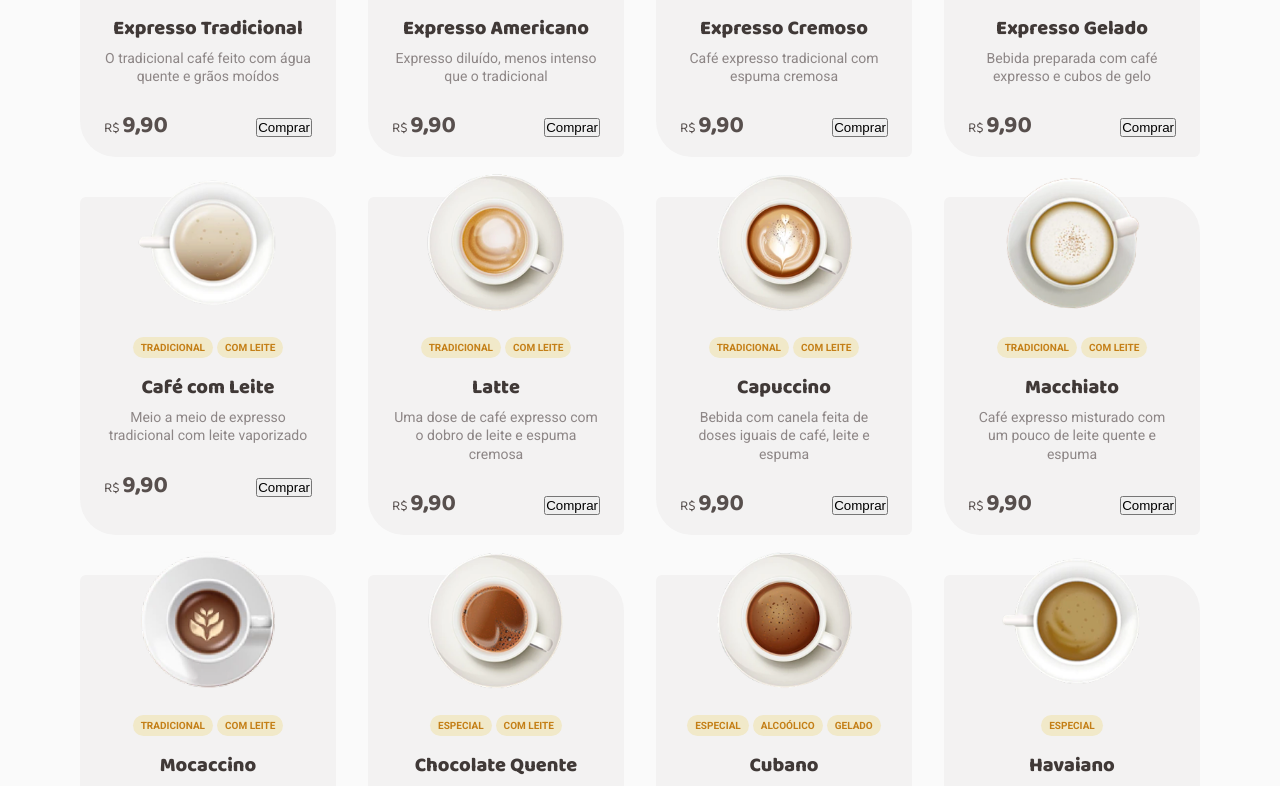
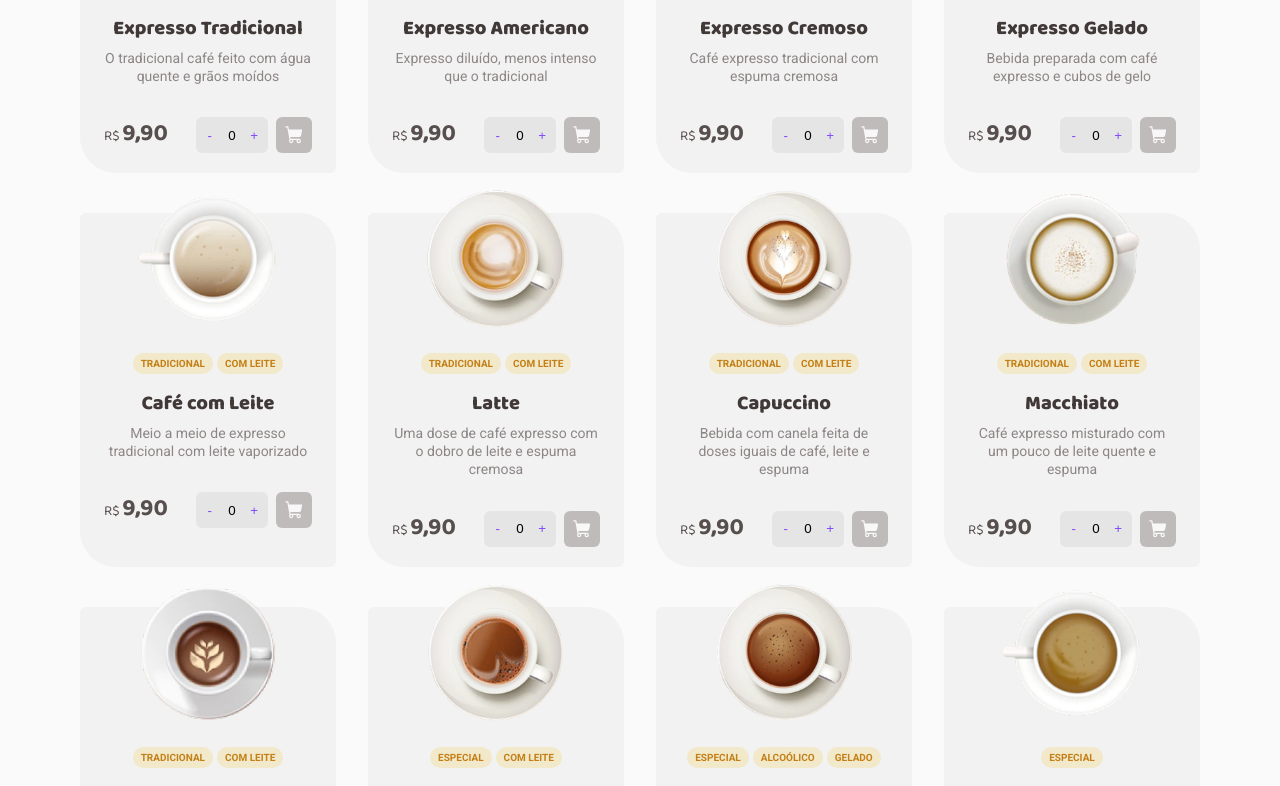
Before and after one commit to sollyworks/coffeedelivery, a React (Vite) app: page / in a window 1280 px wide. Shown: the part 844-1630 px from the top of the page. Built offline with nearby package versions, Linux system fonts and the light colour scheme.

Commit message:
Criação do componente QuantityInput

```diff
--- a/src/components/ProductCard/index.tsx
+++ b/src/components/ProductCard/index.tsx
@@ -2,6 +2,7 @@ import styles from "./index.module.css";
 import { Product } from "../../types/product";
 import { coffeeImages } from "../../assets";
 import { formatCurrency } from "../../utils/formatCurrency";
+import { QuantityInput } from "../QuantityInput";
 
 export function ProductCard({ coffee }: { coffee: Product }) {
   return (
@@ -26,9 +27,7 @@ export function ProductCard({ coffee }: { coffee: Product }) {
         <span className={styles.price}>
           R$ <strong>{formatCurrency(coffee.price)}</strong>
         </span>
-        <div>
-          <button type="button">Comprar</button>
-        </div>
+        <QuantityInput />
       </div>
     </div>
   );
--- /dev/null
+++ b/src/components/QuantityInput/index.module.css
@@ -0,0 +1,68 @@
+.quantityForm {
+  display: flex;
+  gap: 0.5rem;
+}
+
+.quantityWrapper {
+  background-color: var(--base-button);
+  width: 100%;
+  max-width: 72px;
+  display: flex;
+  align-items: center;
+  justify-content: space-between;
+  padding: 8px;
+  border-radius: 6px;
+
+  .controlButton {
+    background-color: transparent;
+    border: none;
+    width: 14px;
+    height: 14px;
+    display: flex;
+    align-items: center;
+    justify-content: center;
+    cursor: pointer;
+    color: var(--purple);
+    transition: color 0.2s;
+
+    &:hover {
+      color: var(--purple-dark);
+    }
+  }
+
+  input {
+    background-color: transparent;
+    border: none;
+    text-align: center;
+    outline: none;
+    appearance: none;
+
+    &::-webkit-inner-spin-button,
+    &::-webkit-outer-spin-button {
+      appearance: none;
+    }
+  }
+}
+
+.cartButton {
+  border: none;
+  outline: none;
+  background-color: var(--purple-dark);
+  padding: 8px;
+  display: flex;
+  align-items: center;
+  justify-content: center;
+  cursor: pointer;
+  transition: background-color 0.2s;
+  border-radius: 6px;
+
+  &:hover {
+    background-color: var(--purple);
+  }
+
+  &:disabled {
+    cursor: not-allowed;
+    opacity: 0.5;
+    background-color: var(--base-label);
+  }
+}
--- /dev/null
+++ b/src/components/QuantityInput/index.tsx
@@ -0,0 +1,60 @@
+import React from "react";
+import styles from "./index.module.css";
+import { ShoppingCart } from "@phosphor-icons/react";
+
+export function QuantityInput() {
+  const [quantity, setQuantity] = React.useState(0);
+
+  function handleDecrement() {
+    if (quantity > 0) {
+      setQuantity((prevQuantity) => prevQuantity - 1);
+    }
+  }
+
+  function handleIncrement() {
+    if (quantity < 10) {
+      setQuantity((prevQuantity) => prevQuantity + 1);
+    }
+  }
+
+  function handleSubmit(e: React.FormEvent) {
+    e.preventDefault();
+  }
+
+  return (
+    <form onSubmit={handleSubmit} className={styles.quantityForm}>
+      <div className={styles.quantityWrapper}>
+        <button
+          type="button"
+          onClick={handleDecrement}
+          className={styles.controlButton}
+        >
+          -
+        </button>
+        <input
+          type="number"
+          value={quantity}
+          min={0}
+          max={10}
+          id="quantityInput"
+          onChange={({ target }) => setQuantity(Number(target.value))}
+          onBlur={({ target }) => setQuantity(Number(target.value))}
+        />
+        <button
+          type="button"
+          onClick={handleIncrement}
+          className={styles.controlButton}
+        >
+          +
+        </button>
+      </div>
+      <button
+        type="submit"
+        className={styles.cartButton}
+        disabled={quantity > 10 || quantity === 0}
+      >
+        <ShoppingCart weight="fill" color="#fff" size={20} />
+      </button>
+    </form>
+  );
+}
```
